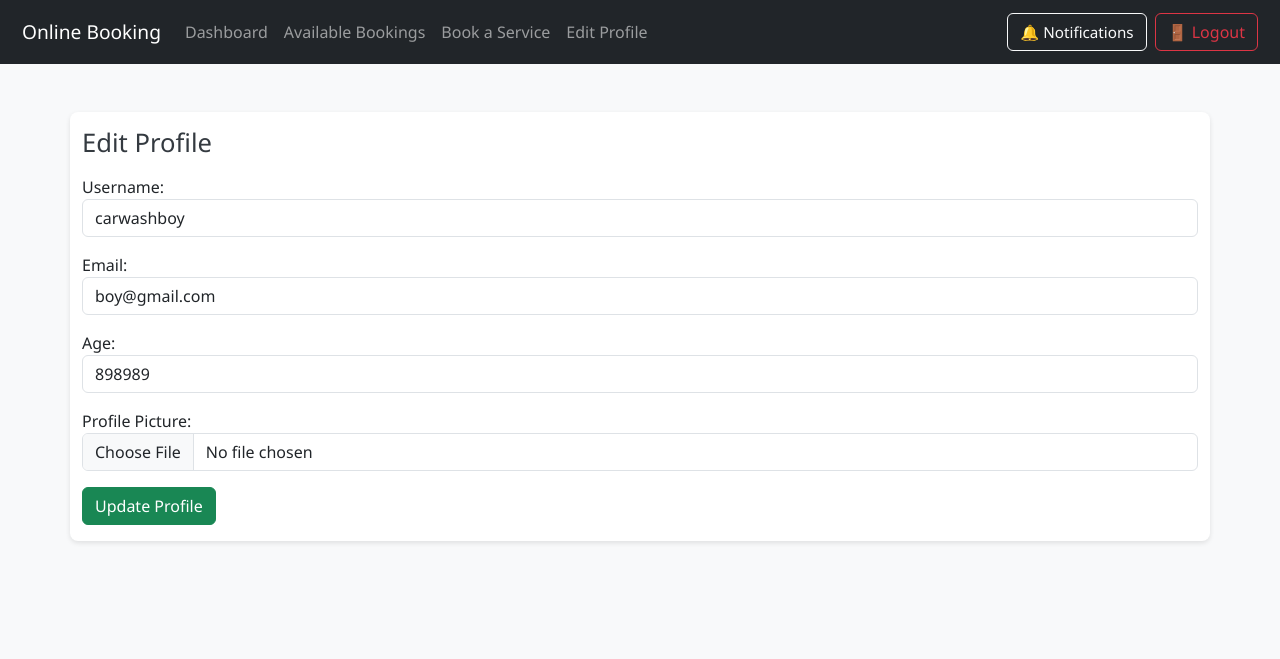
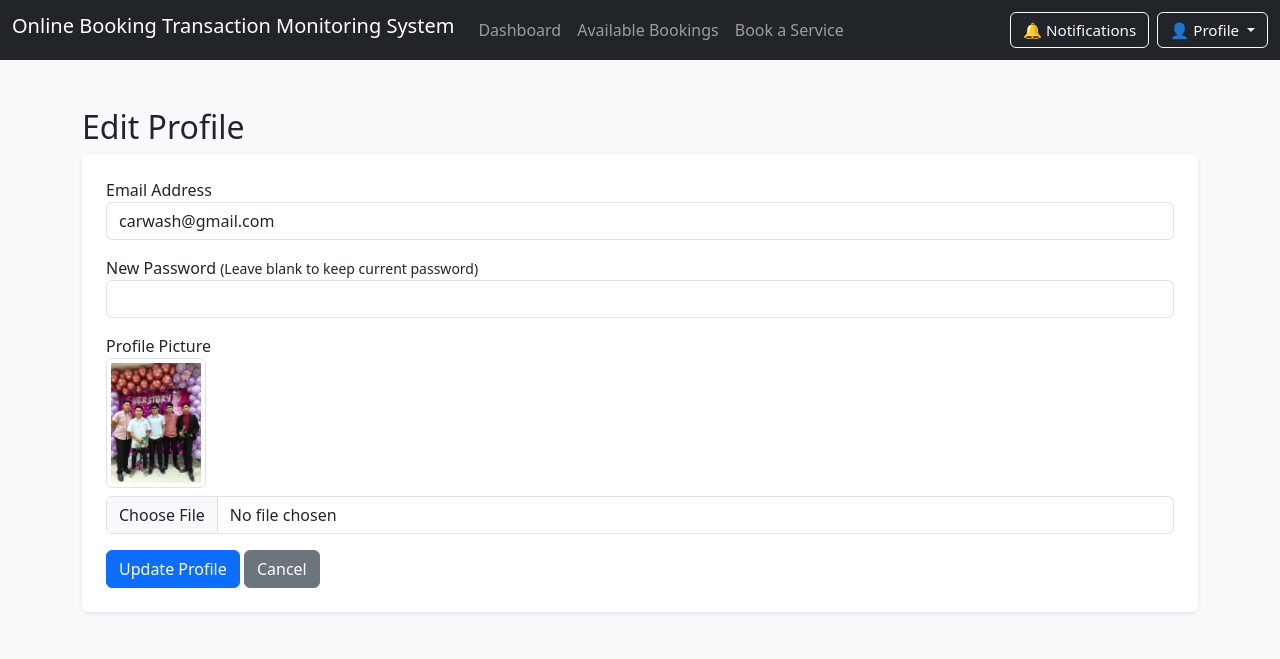
Before and after one commit to Macabulos/online_carwash_monitoring_system, a PHP site: page /components/profile.php in a window 1280 px wide. Shown: the top 659 px of the page. Run offline with PHP 8.4, Linux system fonts and the light colour scheme; a user stored in the database is signed in; data comes from the database, SQL or seed files in the repository; both versions use the stored data as it was after the commit.

Commit message:
update_02

```diff
--- a/admin/manage_reports.php
+++ b/admin/manage_reports.php
@@ -11,7 +11,6 @@ if (!isset($_SESSION['admin_id']) || empty($_SESSION['admin_id'])) {
 }
 include 'includes/head.php';
 ?>
-
 <body>
 <div class="wrapper">
     <?php include 'includes/nav.php'; ?>
@@ -20,7 +19,6 @@ include 'includes/head.php';
         <main class="content">
             <div class="container-fluid p-0">
                 <h1 class="h3 mb-3">Manage Reports</h1>
-
                 <div class="card">
                     <div class="card-header">
                         <h5 class="card-title">Generate Reports</h5>
--- a/mobile_view/components/profile.php
+++ b/mobile_view/components/profile.php
@@ -1,57 +1,78 @@
 <?php
 session_start();
-include '../../connection/conn.php';
+require_once '../../connection/conn.php'; // update path as needed
 
-if (!isset($_SESSION['CustomerID'])) {
-    header("Location: login.php");
-    exit();
+// Assuming admin is logged in and their ID is stored in session
+$adminID = 1; // Replace this with: $_SESSION['admin_id']; if session-based login is active
+
+// Handle form submission
+if ($_SERVER["REQUEST_METHOD"] == "POST") {
+    $email = $_POST['email'];
+    $password = !empty($_POST['password']) ? password_hash($_POST['password'], PASSWORD_DEFAULT) : null;
+
+    // Handle profile picture upload
+    if ($_FILES['profile_picture']['name']) {
+        $target_dir = "../uploads/";
+        $target_file = $target_dir . basename($_FILES["profile_picture"]["name"]);
+        move_uploaded_file($_FILES["profile_picture"]["tmp_name"], $target_file);
+        $updatePic = ", ProfilePicture = '$target_file'";
+    } else {
+        $updatePic = "";
+    }
+
+    $sql = "UPDATE admin SET Email = '$email' $updatePic";
+    if ($password) {
+        $sql .= ", Password = '$password'";
+    }
+    $sql .= " WHERE AdminID = $adminID";
+
+    if (mysqli_query($conn, $sql)) {
+        $message = "Profile updated successfully!";
+    } else {
+        $message = "Error updating profile: " . mysqli_error($conn);
+    }
 }
 
-$CustomerID = $_SESSION['CustomerID'];
-$result = mysqli_query($conn, "SELECT * FROM customer WHERE CustomerID = $CustomerID");
-$user = mysqli_fetch_assoc($result);
+// Fetch current admin data
+$result = mysqli_query($conn, "SELECT * FROM admin WHERE AdminID = $adminID");
+$admin = mysqli_fetch_assoc($result);
 ?>
 
 <!DOCTYPE html>
 <html lang="en">
+<!-- <head>
+  <meta charset="UTF-8">
+  <title>Edit Profile</title>
+  <link href="https://cdn.jsdelivr.net/npm/bootstrap@5.3.2/dist/css/bootstrap.min.css" rel="stylesheet">
+</head> -->
 <?php include './semantic/head.php'; ?>
-<body>
+<?php include './semantic/navbar.php'; ?>
+<body class="bg-light">
+<div class="container py-5">
+  <h2>Edit Profile</h2>
+  <?php if (isset($message)) echo "<div class='alert alert-info'>$message</div>"; ?>
+  <form action="" method="POST" enctype="multipart/form-data" class="p-4 bg-white rounded shadow-sm">
+    <div class="mb-3">
+      <label>Email Address</label>
+      <input type="email" name="email" value="<?= htmlspecialchars($admin['Email']) ?>" class="form-control" required>
+    </div>
 
-<?php include './semantic/navbar.php'; ?>
+    <div class="mb-3">
+      <label>New Password <small>(Leave blank to keep current password)</small></label>
+      <input type="password" name="password" class="form-control">
+    </div>
 
-<section id="profile" class="container mt-5">
-    <h2>Edit Profile</h2>
+    <div class="mb-3">
+      <label>Profile Picture</label><br>
+      <?php if ($admin['ProfilePicture']): ?>
+        <img src="<?= $admin['ProfilePicture'] ?>" width="100" class="img-thumbnail mb-2"><br>
+      <?php endif; ?>
+      <input type="file" name="profile_picture" class="form-control">
+    </div>
 
-    <?php
-    if (isset($_SESSION['success'])) {
-        echo "<div class='alert alert-success'>{$_SESSION['success']}</div>";
-        unset($_SESSION['success']);
-    } elseif (isset($_SESSION['error'])) {
-        echo "<div class='alert alert-danger'>{$_SESSION['error']}</div>";
-        unset($_SESSION['error']);
-    }
-    ?>
-
-    <form action="update_profile.php" method="POST" enctype="multipart/form-data">
-        <label>Username:</label>
-        <input type="text" class="form-control mb-3" name="Username" value="<?php echo htmlspecialchars($user['Username']); ?>" required>
-
-        <label>Email:</label>
-        <input type="email" class="form-control mb-3" name="email" value="<?php echo htmlspecialchars($user['EmailAddress']); ?>" required>
-
-        <label>Age:</label>
-        <input type="number" class="form-control mb-3" name="age" value="<?php echo htmlspecialchars($user['Age']); ?>">
-
-        <label>Profile Picture:</label>
-        <input type="file" class="form-control mb-3" name="profile_picture">
-
-        <?php if (!empty($user['ProfilePicture'])): ?>
-            <img src="<?php echo $user['ProfilePicture']; ?>" alt="Profile Picture" style="max-width: 150px;" class="mb-3 d-block">
-        <?php endif; ?>
-
-        <button type="submit" class="btn btn-success">Update Profile</button>
-    </form>
-</section>
-
+    <button type="submit" class="btn btn-primary">Update Profile</button>
+    <a href="./dashboard.php" class="btn btn-secondary">Cancel</a>
+  </form>
+</div>
 </body>
 </html>
--- a/mobile_view/components/semantic/head.php
+++ b/mobile_view/components/semantic/head.php
@@ -1,14 +1,15 @@
 <head>
     <meta charset="UTF-8">
     <meta name="viewport" content="width=device-width, initial-scale=1.0">
-    <link href="https://cdn.jsdelivr.net/npm/bootstrap@5.3.0/dist/css/bootstrap.min.css" rel="stylesheet">
-    <script src="https://cdn.jsdelivr.net/npm/bootstrap@5.3.0/dist/js/bootstrap.bundle.min.js"></script>
+    <!-- <link href="https://cdn.jsdelivr.net/npm/bootstrap@5.3.0/dist/css/bootstrap.min.css" rel="stylesheet">
+    <script src="https://cdn.jsdelivr.net/npm/bootstrap@5.3.0/dist/js/bootstrap.bundle.min.js"></script> -->
     <link rel="stylesheet" href="./css//semantic.css">
     <script src="scripts.js" defer></script>
 
     <!-- bootstrap -->
-    <!-- <link href="https://cdn.jsdelivr.net/npm/bootstrap@5.3.0/dist/css/bootstrap.min.css" rel="stylesheet">
-    <script src="https://cdn.jsdelivr.net/npm/bootstrap@5.3.0/dist/js/bootstrap.bundle.min.js"></script> -->
+    <link href="https://cdn.jsdelivr.net/npm/bootstrap@5.3.0/dist/css/bootstrap.min.css" rel="stylesheet">
+    <script src="https://cdn.jsdelivr.net/npm/bootstrap@5.3.0/dist/js/bootstrap.bundle.min.js"></script>
+    <link href="https://cdn.jsdelivr.net/npm/bootstrap@5.3.2/dist/css/bootstrap.min.css" rel="stylesheet">
 
     <title>Dashboard</title>
 </head>
--- a/mobile_view/components/semantic/navbar.php
+++ b/mobile_view/components/semantic/navbar.php
@@ -2,7 +2,7 @@
 <nav class="navbar navbar-expand-lg navbar-dark bg-dark">
   <div class="container-fluid">
     <!-- Brand -->
-    <a class="navbar-brand">Online Booking</a>
+    <h1 class="navbar-brand">Online Booking Transaction Monitoring System</h1>
 
     <!-- Toggler -->
     <button class="navbar-toggler" type="button" data-bs-toggle="collapse" data-bs-target="#navbarNav"
@@ -17,17 +17,27 @@
         <li class="nav-item"><a class="nav-link" href="./dashboard.php">Dashboard</a></li>
         <li class="nav-item"><a class="nav-link" href="./available.php">Available Bookings</a></li>
         <li class="nav-item"><a class="nav-link" href="./booking.php">Book a Service</a></li>
-        <li class="nav-item"><a class="nav-link" href="./profile.php">Edit Profile</a></li>
       </ul>
 
-      <!-- Notification & Logout Buttons -->
-      <div class="d-flex gap-2">
+      <!-- Right side buttons -->
+      <div class="d-flex align-items-center gap-2">
         <button class="btn btn-outline-light" data-bs-toggle="modal" data-bs-target="#notificationModal">
           🔔 Notifications
         </button>
-        <button class="btn btn-outline-danger" data-bs-toggle="modal" data-bs-target="#logoutModal">
-          🚪 Logout
-        </button>
+
+        <!-- Profile Dropdown -->
+        <div class="dropdown">
+          <button class="btn btn-outline-light dropdown-toggle" type="button" id="profileDropdown" data-bs-toggle="dropdown" aria-expanded="false">
+            👤 Profile
+          </button>
+          <ul class="dropdown-menu dropdown-menu-end" aria-labelledby="profileDropdown">
+            <li><a class="dropdown-item" href="./profile.php">Edit Profile</a></li>
+            <li><hr class="dropdown-divider"></li>
+            <li>
+              <a class="dropdown-item text-danger" href="#" data-bs-toggle="modal" data-bs-target="#logoutModal">🚪 Logout</a>
+            </li>
+          </ul>
+        </div>
       </div>
     </div>
   </div>
```
Also changed, not shown: connection/dbcarwash.sql (+18 -14 lines), mobile_view/components/css/semantic.css (+73 -0 lines), mobile_view/components/dashboard.php (+0 -82 lines), mobile_view/components/update_profile.php (+11 -7 lines), README.md, mobile_view/uploads/486115675_9452392428189858_5680850207836976720_n.jpg (added), uploads/services/1744101442_carwash+service-396w.webp (added).
